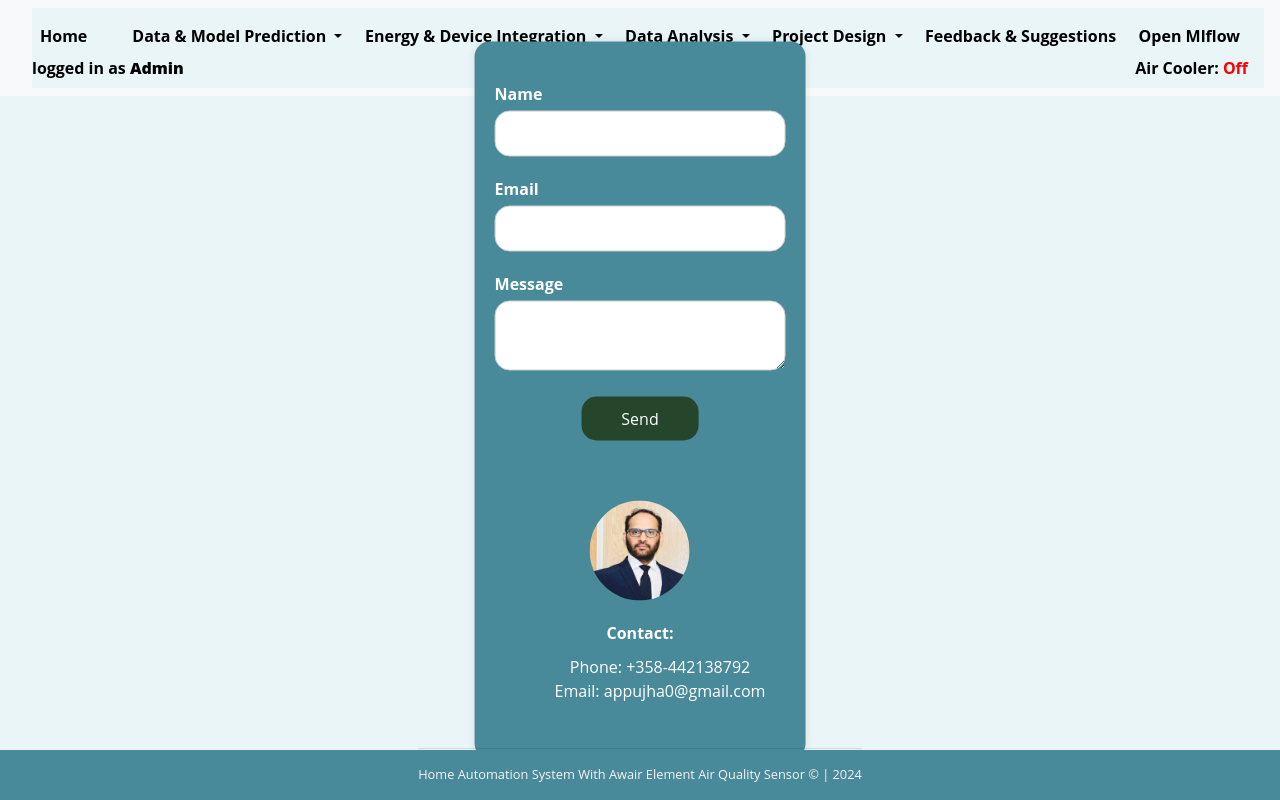
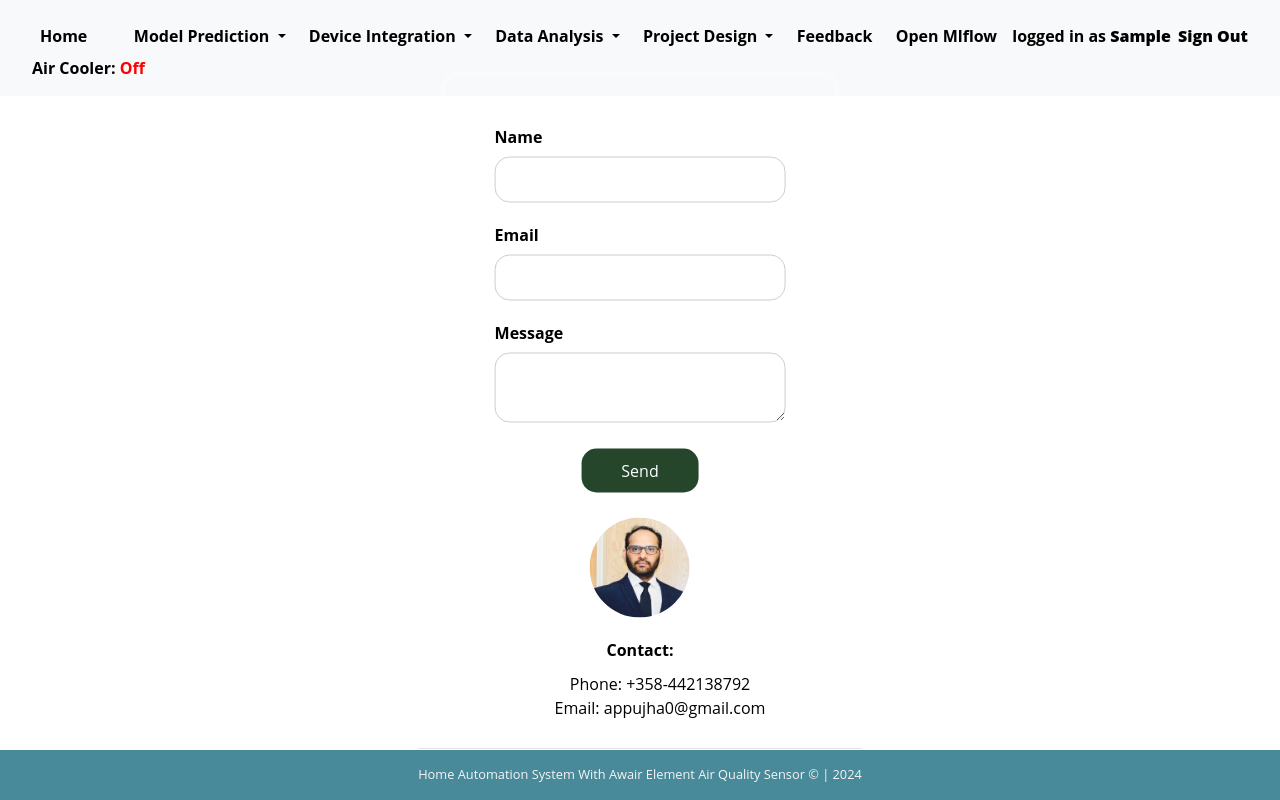
Before and after one commit to shardendu-design/smart-home-automation, a Flask app: page /contact in a window 1280 px wide. Run offline with Flask 3, Linux system fonts and the light colour scheme; a user stored in the database is signed in; tables that the repository leaves empty hold one stand-in row (values such as "Sample post"); parts of the project's set-up code (start-up, migrations or seed data) failed here and were passed over; some libraries are stand-ins or nearby versions; some web fonts are replaced.

Commit message:
fix(has): Resolved merge conflicts with main branch; removed
* add(has): add image of system in readme

* change(has): changed navnar

* fix(has): fixed dashboard table

```diff
--- a/app.py
+++ b/app.py
@@ -18,10 +18,10 @@
     flask_app = create_app('dev')
     with flask_app.app_context():
         db.create_all()
-        if not User.query.filter_by(user_name='admin').first():
-            User.create_user(user='admin',
-                             email='admin@admin.com',
-                             password='admin')
+        # if not User.query.filter_by(user_name='admin').first():
+        #     User.create_user(user='admin',
+        #                      email='admin@admin.com',
+        #                      password='ticktock')
     flask_app.run(host="0.0.0.0", port=5000, debug=True)
 
 
--- a/app/Indoor_air_quality/routes.py
+++ b/app/Indoor_air_quality/routes.py
@@ -3,7 +3,6 @@
 from seperate import process_device_info
 from flask_login import login_required
 import warnings
-import csv
 import os
 from flask import jsonify
 import pandas as pd
@@ -36,59 +35,23 @@
 @login_required
 def display_dashboard():
 
-
     device_id = os.environ.get('device_id')
     access_token = os.environ.get('access_token_smartthings')
     is_on = tapo_socket.device_status(access_token, device_id)
 
+    df_w = pd.read_csv(weather_csv_data, header=0)
+    last_line = df_w.tail(1)
+    weather_data = last_line.values
 
-    filename = predicted_csv
-    headers = []  # Initialize headers variable
-    recent_row = []  # Initialize recent_row variable
-    csv_data = []  # Initialize csv_data
+    df_indor = pd.read_csv(CSV_FILE, header=0)
+    last_line_indoor = df_indor.tail(1)
+    sensor_data = last_line_indoor.values
 
+    df_predicted = pd.read_csv(predicted_csv, header=0)
+    last_line_prediction = df_predicted.tail(1)
+    predicted_data = last_line_prediction.values
 
-    try:
-        with open(filename, 'r') as csv_file:
-            csv_reader = csv.reader(csv_file)
-            for row in csv_reader:
-                # Convert each row to string to ensure JSON serialization
-                csv_data.append([str(item) for item in row])
-
-        if csv_data:
-            headers = csv_data[0]  # Assuming the first row is headers
-            recent_row = csv_data[-1]  # Getting the most recent row
-
-        csv_file_path = os.environ.get('CSV_FILE')  # Get file path from environment variable
-        if not csv_file_path:
-            return "CSV file path not found in environment variables", 404
-
-        last_row_dict = {}
-        with open(csv_file_path, 'r') as file:
-            csv_reader = csv.DictReader(file)
-            for row in csv_reader:
-                if row:
-                    last_row_dict = row  # Store the current row in the dictionary
-
-        # Convert last_row_dict to a list of a single dictionary
-        sensor_data = [last_row_dict] if last_row_dict else []
-
-        weather_csv_data_path = os.environ.get('weather_csv_data')
-        if not weather_csv_data_path:
-            return "CSV file path not found in environment variables", 404
-        last_row_dict_weather = {}
-        with open(weather_csv_data_path, 'r') as file:
-            csv_reader = csv.DictReader(file)
-            for row in csv_reader:
-                if row:
-                    last_row_dict_weather = row
-        weather_data = [last_row_dict_weather] if last_row_dict_weather else []
-
-    except FileNotFoundError:
-        pass  # Handle the file not found error here if needed
-
-
-    return render_template('home.html', weather_data=weather_data, sensor_data=sensor_data, headers=headers, recent_row=recent_row, csv_data=csv_data,air_cooler_status=is_on)
+    return render_template('home.html',weather_data=weather_data,sensor_data=sensor_data,predicted_data=predicted_data,air_cooler_status=is_on)
 
 @main.route('/dashboard/status')
 @login_required
@@ -110,48 +73,47 @@
 @login_required
 def latest_data():
     try:
-        # Replace with the actual path to your CSV file
-        df = pd.read_csv(predicted_csv)  # Read entire CSV file
-        df = df.tail(100)  # Get the last 100 rows
+
+        df = pd.read_csv(predicted_csv)
+        df = df.tail(100)
         return jsonify(df.to_dict(orient='records'))
     except FileNotFoundError:
-        return jsonify([])  # Return empty list if file not found
+        return jsonify([])
 
 
 @main.route('/weather-data')
 @login_required
 def weather_data():
     try:
-        # Replace with the actual path to your CSV file
-        df = pd.read_csv(weather_csv_data)  # Read entire CSV file
-        df = df.tail(100)  # Get the last 100 rows
+
+        df = pd.read_csv(weather_csv_data)
+        df = df.tail(100)
         return jsonify(df.to_dict(orient='records'))
     except FileNotFoundError:
-        return jsonify([])  # Return empty list if file not found
+        return jsonify([])
 
 
 @main.route('/energy-data')
 @login_required
 def energy_data():
     try:
-        # Replace with the actual path to your CSV file
-        df = pd.read_csv(electricity_cost) # Read entire CSV file
-        df = df.tail(100)  # Get the last 100 rows
+
+        df = pd.read_csv(electricity_cost)
+        df = df.tail(100)
         return jsonify(df.to_dict(orient='records'))
     except FileNotFoundError:
-        return jsonify([])  # Return empty list if file not found
+        return jsonify([])
 
 @main.route('/sensor-data')
 @login_required
 def sensor_data():
     try:
-        # Replace with the actual path to your CSV file
-        df = pd.read_csv(CSV_FILE,low_memory=False)  # Read entire CSV file
-        df = df.tail(100)  # Get the last 100 rows
+
+        df = pd.read_csv(CSV_FILE,low_memory=False)
+        df = df.tail(100)
         return jsonify(df.to_dict(orient='records'))
     except FileNotFoundError:
-        return jsonify([])  # Return empty list if file not found
-
+        return jsonify([])
 
 @main.route('/display-sensor-data')
 @login_required
@@ -161,27 +123,17 @@
     access_token = os.environ.get('access_token_smartthings')
     is_on = tapo_socket.device_status(access_token, device_id)
 
-    search_query = request.args.get('search', '')  # Get the search query
+    search_query = request.args.get('search', '')
     page = request.args.get('page', 1, type=int)
     per_page = 20
 
     data = pd.read_csv(CSV_FILE,low_memory=False)
 
-    local_tz = pytz.timezone('Europe/Helsinki')
+    if search_query:
 
-    # # Handling ISO 8601 format timestamps
-    # iso_8601_mask = data['timestamp'].str.endswith('Z')
-    # data.loc[iso_8601_mask, 'timestamp'] = pd.to_datetime(data.loc[iso_8601_mask, 'timestamp']).dt.tz_convert(local_tz).dt.strftime('%Y-%m-%d %H:%M:%S')
-
-    # # Handling other formats (assuming they are already in local time)
-    # other_timestamps_mask = ~iso_8601_mask
-    # data.loc[other_timestamps_mask, 'timestamp'] = pd.to_datetime(data.loc[other_timestamps_mask, 'timestamp'], errors='coerce').dt.strftime('%Y-%m-%d %H:%M:%S')
-
-    if search_query:
-        # Convert 'timestamp' to string for searching
         data['timestamp'] = data['timestamp'].astype(str)
 
-        # Filter the data based on the search query
+
         data = data[data['timestamp'].str.contains(search_query, case=False, na=False)]
 
     total_rows = len(data)
@@ -199,19 +151,12 @@
     access_token = os.environ.get('access_token_smartthings')
     is_on = tapo_socket.device_status(access_token, device_id)
 
-    search_query = request.args.get('search', '')  # Get the search query
+    search_query = request.args.get('search', '')
     page = request.args.get('page', 1, type=int)
     per_page = 20
 
     data = pd.read_csv(predicted_csv)
 
-   # Assuming your 'DateTime' column is in UTC
-    local_tz = pytz.timezone('Europe/Helsinki')  # Adjust timezone as needed
-    # data['DateTime'] = pd.to_datetime(data['DateTime']).dt.tz_localize('utc').dt.tz_convert(local_tz).dt.strftime('%Y-%m-%d %H:%M:%S')
-
-
-
-    # Round 'Temp_Pred' and 'Humid_Pred' columns to two decimal places
     if 'Temp_Pred' in data.columns:
         data['Temp_Pred'] = data['Temp_Pred'].round(2)
     if 'Humid_Pred' in data.columns:
@@ -228,8 +173,7 @@
         data['Pm25_Test_S'] = data['Pm25_Test_S'].round(2)
 
     if search_query:
-        # Filter the data based on the search query
-        # Adjust the filtering logic based on your data structure and needs
+
         data = data[data['DateTime'].str.contains(search_query, case=False)]
 
     total_rows = len(data)
@@ -247,28 +191,24 @@
     access_token = os.environ.get('access_token_smartthings')
     is_on = tapo_socket.device_status(access_token, device_id)
 
-    search_query = request.args.get('search', '')  # Get the search query
+    search_query = request.args.get('search', '')
     page = request.args.get('page', 1, type=int)
     per_page = 5
 
     data = pd.read_csv(electricity_cost)
 
-    # utc = pytz.utc
-    local_tz = pytz.timezone('Europe/Helsinki')  # replace with your local timezone
+    local_tz = pytz.timezone('Europe/Helsinki')
 
-    # Convert and format the Start_time and End_time columns
+
     data['Start_time'] = pd.to_datetime(data['Start_time']).dt.tz_convert(local_tz).dt.strftime('%Y-%m-%d %H:%M:%S')
     data['End_time'] = pd.to_datetime(data['End_time']).dt.tz_convert(local_tz).dt.strftime('%Y-%m-%d %H:%M:%S')
 
-    # Create a concatenated column for searching
     data['combined_time'] = data['Start_time'].astype(str) + '-' + data['End_time'].astype(str)
 
 
 
     if search_query:
-        # Filter the data based on the search query
-        # Adjust the filtering logic based on your data structure and needs
-        # Filter the data based on the search query in the concatenated column
+
         data = data[data['combined_time'].str.contains(search_query, case=False, na=False)]
 
     total_rows = len(data)
@@ -292,16 +232,10 @@
 
     data = pd.read_csv(weather_csv_data)
 
-    # Assuming your timestamps are in a column named 'Timestamp' and are in UTC
-    utc = pytz.utc
-    local_tz = pytz.timezone('Europe/Helsinki')  # replace with your local timezone
 
-    # Convert timestamps to local timezone
-    # data['Timestamp'] = pd.to_datetime(data['Timestamp']).dt.tz_localize(utc).dt.tz_convert(local_tz).dt.strftime('%Y-%m-%d %H:%M:%S')
 
     if search_query:
-        # Filter the data based on the search query
-        # Adjust the filtering logic based on your data structure and needs
+
         data = data[data['Timestamp'].str.contains(search_query, case=False)]
 
     total_rows = len(data)
@@ -329,28 +263,28 @@
     access_token = os.environ.get('access_token_smartthings')
     is_on = tapo_socket.device_status(access_token, device_id)
 
-    evaluation_result = None  # Initialize evaluation result
+    evaluation_result = None
 
     if request.method == 'POST':
-        selected_model = request.form.get('model')  # Get the selected model
-        # Perform evaluation based on the selected model
+        selected_model = request.form.get('model')
+
         if selected_model == 'linear-regression':
-            # Perform linear regression evaluation
+
             evaluation_result = perform_linear_regression()
-        # Add other model evaluations here...
+
         elif selected_model == 'random-forest':
             evaluation_result = perform_random_forest()
 
         elif selected_model == 'support-vector-machine':
-            # Perform support vector machine evaluation
+
             evaluation_result = perform_support_vector_machine()
         elif selected_model == 'k-nearest-neighbors':
-            # Perform k-nearest neighbors evaluation
+
             evaluation_result = perform_k_nearest_neighbors()
         elif selected_model == 'decision-trees':
             evaluation_result = perform_decision_trees()
         else:
-            # Handle invalid model selection
+
             return render_template('error.html', message='Invalid model selection')
 
     return render_template('pick-model.html', air_cooler_status=is_on, evaluation_result=evaluation_result)
@@ -365,17 +299,17 @@
     awair_csv_file = os.environ.get('CSV_FILE')
     awair_csv_data = pd.read_csv(awair_csv_file)
 
-    # Create a copy of the slice for safe modification
+
     selected_required_columns = awair_csv_data[['temp', 'humid', 'co2', 'voc', 'pm25']].copy()
     selected_required_columns.drop_duplicates(inplace=True)
     selected_required_columns.dropna(inplace=True)
-    # Calculate correlation matrix
+
     correlation_matrix = selected_required_columns.corr()
 
-    # Generate heatmap
+
     correlation_heatmap = generate_correlation_heatmap(correlation_matrix)
 
-    # Generate plots
+
     # Generate plots
     plots = {
     'temp': generate_base64_plot(selected_required_columns, 'temp', 'blue', 'Temperature Distribution', 'Temperature (°C)'),
@@ -384,7 +318,6 @@
     'voc': generate_base64_plot(selected_required_columns, 'voc', 'red', 'VOC Distribution', 'VOC'),
     'pm25': generate_base64_plot(selected_required_columns, 'pm25', 'yellow', 'Pm2.5 Distribution', 'Pm2.5'),
 
-    # Add other variables here...
     }
 
     return render_template('exploratory_analysis.html', plots=plots, correlation_heatmap=correlation_heatmap, air_cooler_status=is_on)
--- a/app/Indoor_air_quality/templates/add_new_device.html
+++ b/app/Indoor_air_quality/templates/add_new_device.html
@@ -6,7 +6,7 @@
 
 <div class="data_part">
 
-    <h1>Integrate Device</h1>
+    <h1>Add New Device</h1>
 
     <form>
 
--- a/app/Indoor_air_quality/templates/layout.html
+++ b/app/Indoor_air_quality/templates/layout.html
@@ -38,7 +38,7 @@
 
                     <li class="nav-item dropdown">
                       <a class="nav-link dropdown-toggle" href="#" id="navbarDropdownMenuLink" data-toggle="dropdown" aria-haspopup="true" aria-expanded="false">
-                        Data & Model Prediction
+                        Model Prediction
                       </a>
                       <div class="dropdown-menu" aria-labelledby="navbarDropdownMenuLink">
                         <a class="dropdown-item" href="{{ url_for('main.display_weather_data')}}">Weather Data</a>
@@ -49,13 +49,13 @@
                     </li>
                     <li class="nav-item dropdown">
                         <a class="nav-link dropdown-toggle" href="#" id="navbarDropdownMenuLink" data-toggle="dropdown" aria-haspopup="true" aria-expanded="false">
-                          Energy & Device Integration
+                          Device Integration
                         </a>
                         <div class="dropdown-menu" aria-labelledby="navbarDropdownMenuLink">
                           <a class="dropdown-item" href="{{ url_for('main.display_energy_data')}}">Energy Cost Analysis</a>
                           <a class="dropdown-item" href="{{ url_for('main.display_device_info')}}">Device Integration</a>
                           <a class="dropdown-item" href="{{ url_for('main.pick_model')}}">ML Models</a>
-                          <a class="dropdown-item" href="{{ url_for('main.add_new_device')}}">Integrate Device</a>
+                          <a class="dropdown-item" href="{{ url_for('main.add_new_device')}}">Add New Device</a>
                         </div>
                       </li>
                       <li class="nav-item dropdown">
@@ -79,7 +79,7 @@
                         </div>
                       </li>
                       <li class="nav-item">
-                      <a class="nav-link" href="{{ url_for('main.contact') }}">Feedback & Suggestions</a>
+                      <a class="nav-link" href="{{ url_for('main.contact') }}">Feedback</a>
                     </li>
                     <li class="nav-item">
                         <a class="nav-link" href="http://ms24.fi/mlflow" target="_blank" rel="noopener noreferrer">Open Mlflow</a>
--- a/app/auth/models.py
+++ b/app/auth/models.py
@@ -1,8 +1,7 @@
 # import all necessary libraries
 
 from datetime import datetime
-from operator import index
-from app import db, bcrypt   # app/__init__.py
+from app import db, bcrypt
 from app import login_manager
 from flask_login import UserMixin
 
--- a/app/auth/templates/login.html
+++ b/app/auth/templates/login.html
@@ -53,6 +53,9 @@
                     <a href="#" class="pull-right"></a>
                 </div>
             </form>
+            <div>
+                <p style="color: white; text-align: center;">OTP password is : {{rand_pass}}</p>
+            </div>
             <!-- <p class="text-center"><a href="{{ url_for('authentication.signup') }}">Signup</a></p>  Corrected redirection link -->
         </div>
         <div style="display: flex; justify-content: center; align-items: center; height: 40vh;">
--- a/app/static/css/contact.css
+++ b/app/static/css/contact.css
@@ -1,31 +1,32 @@
 .contact-container {
-    position: fixed; /* Keep the container fixed in place */
-    top: 50%; /* Position at half the height of the viewport */
-    left: 50%; /* Position at half the width of the viewport */
-    transform: translate(-50%, -50%); /* Adjust the position to truly center the container */
+    position: fixed;
+    top: 55%;
+    left: 50%;
+    transform: translate(-50%, -50%);
     max-width: 600px;
     margin: auto;
-    padding: 20px;
-    background: #488A99;
-    box-shadow: 0 0 10px rgba(0, 0, 0, 0.1);
+    padding: 50px;
+    background: transparent;
+    box-shadow: 0 0 10px white;
     border-radius: 15px;
     overflow: visible;
 }
 
 h2 {
-    color: #f5f1f1;
+    color: black;
     text-align: center;
 }
 
 .contact-form {
-    margin-top: 20px;
+    margin-top: 100px;
+    margin-top: 0px;
 }
 
 .contact-form label {
     display: block;
-    margin-bottom: 5px;
+    /* margin-bottom: 5px; */
     font-weight: bold;
-    color: white;
+    color: black;
 }
 
 .contact-form input[type="text"],
@@ -48,6 +49,7 @@
     cursor: pointer;
     border-radius: 15px;
     margin: auto;
+
 }
 
 .contact-form button:hover {
@@ -55,12 +57,12 @@
 }
 
 .contact-info {
-    margin-top: 40px;
+    margin-top: 5px;
     padding: 20px;
-    background: #488A99;
+    background: transparent;
     border-radius: 5px;
     text-align: center;
-    color: white;
+    color: black;
     /* Removed fixed height to allow content to determine size */
 }
 
@@ -68,7 +70,7 @@
     margin-bottom: 10px;
     text-align: center;
     font-weight: bold;
-    color: white;
+    color: black;
 }
 
 .contact-person-img {
--- a/app/static/css/styles.css
+++ b/app/static/css/styles.css
@@ -1,6 +1,6 @@
 body {
-  background-color: #eaf5f8;
-  /* margin: 0; */
+  background-color: transparent;
+  margin: 0;
   /* background-image: url('/static/img/splash.png'); */
   font-family: Arial, sans-serif;
   /* padding-top: 30px;  */
@@ -9,7 +9,7 @@
 /* CSS Styles */
 
 .navbar {
-  background-color: #eaf5f8;
+  background-color: transparent;
   color: #000;
   width: 100%;
   font-weight: bold;
@@ -18,6 +18,7 @@
 
  .navbar-nav .nav-link {
   color: black !important;
+
 }
 
 .dropdown-menu .dropdown-item {
@@ -26,6 +27,7 @@
 .navbar-nav .nav-link:hover,
 .dropdown-menu .dropdown-item:hover {
   color: gray !important;
+
 }
 .main-content {
   margin-bottom: 50px;
--- a/src/WiFi_Socket/tapo_info.py
+++ b/src/WiFi_Socket/tapo_info.py
@@ -56,10 +56,8 @@
     return total_used_time
 
 
-
 def energy_time_calculation():
     while True:
-
 
         # Usage: Call the function with your access token and device ID to check the status
         access_token = accesstoken_smarttings
```
Also changed, not shown: app/Indoor_air_quality/templates/home.html (+50 -33 lines), app/auth/routes.py (+24 -9 lines), app/static/css/login.css (+7 -4 lines), 1 other file.
